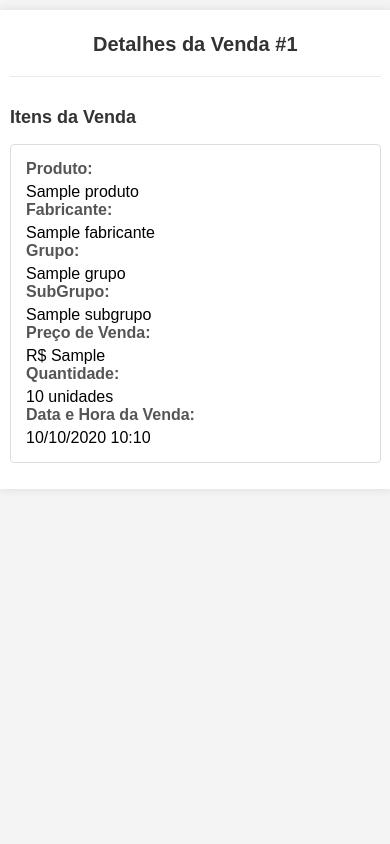
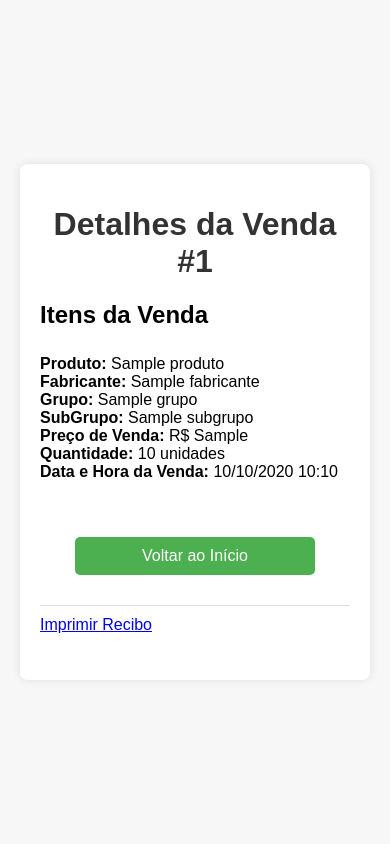
Before and after one commit to EricIkeda1/Projeto_Arquitetura_de_Software, a Django app: template Login/cadastro_app/templates/venda_detalhe.html in a window 390 px wide. Run offline with Django 3.2, Linux system fonts and the light colour scheme; the template is opened without the code that fills it: most values are stand-ins (such as "Sample title", 1, 10 or a date in 2020).

Commit message:
Pequenas melhorias

```diff
--- a/Login/cadastro_app/static/style_venda_detalhe.css
+++ b/Login/cadastro_app/static/style_venda_detalhe.css
@@ -1,76 +1,69 @@
 /* style_venda_detalhe.css */
 body {
-    font-family: 'Arial', sans-serif;
-    background-color: #f4f4f4;
+    font-family: Arial, sans-serif;
+    background-color: #f7f7f7;
     margin: 0;
+    padding: 0;
+    display: flex;
+    justify-content: center;
+    align-items: center;
+    min-height: 100vh; /* Alterado para min-height para garantir que o corpo da página tenha pelo menos a altura da janela de visualização */
+}
+
+.container {
+    width: 800px;
+    margin: 20px; /* Adicionado um espaçamento externo para separar o container da borda da janela */
+    padding: 20px;
+    background-color: #fff;
+    box-shadow: 0 0 10px rgba(0, 0, 0, 0.1);
+    border-radius: 8px;
+}
+
+h1 {
+    text-align: center;
+    color: #333;
+}
+
+.product-info {
+    margin-top: 20px;
+}
+
+.product-info h2 {
+    font-size: 24px;
+    margin-bottom: 10px;
+}
+
+ul {
+    list-style-type: none;
     padding: 0;
 }
 
-.container {
-    max-width: 1200px;
-    margin: 20px auto;
-    padding: 20px;
-    background-color: #ffffff;
-    box-shadow: 0 0 10px rgba(0, 0, 0, 0.1);
+ul li {
+    border-bottom: 1px solid #ddd;
+    padding: 10px 0;
 }
 
-h1 {
-    font-size: 24px;
-    color: #333;
-    text-align: center;
-    padding-bottom: 20px;
-    border-bottom: 1px solid #eaeaea;
+ul li:last-child {
+    border-bottom: none;
 }
 
-.product-info {
-    margin-top: 30px;
+strong {
+    font-weight: bold;
 }
 
-.product-info h2 {
-    font-size: 20px;
-    color: #333;
-    margin-bottom: 15px;
+.btn-voltar {
+    display: block;
+    width: 200px;
+    margin: 20px auto; /* Centralizado horizontalmente com margem superior e inferior de 20px */
+    padding: 10px 20px;
+    background-color: #4CAF50;
+    color: white;
+    text-align: center;
+    text-decoration: none;
+    border-radius: 5px;
+    transition: background-color 0.3s;
 }
 
-.product-info ul {
-    list-style: none;
-    padding: 0;
+.btn-voltar:hover {
+    background-color: #45a049;
 }
-
-.product-info li {
-    background-color: #fff;
-    border: 1px solid #ddd;
-    padding: 15px;
-    margin-bottom: 10px;
-    border-radius: 4px;
-    transition: all 0.3s ease;
-}
-
-.product-info li:hover {
-    box-shadow: 0 5px 15px rgba(0, 0, 0, 0.2);
-}
-
-.product-info strong {
-    display: block;
-    color: #555;
-    margin-bottom: 5px;
-}
-
-/* Estilos para dispositivos móveis */
-@media (max-width: 768px) {
-    .container {
-        width: 95%;
-        margin: 10px auto;
-        padding: 10px;
-    }
-
-    h1 {
-        font-size: 20px;
-    }
-
-    .product-info h2 {
-        font-size: 18px;
-    }
-}
-
-/* Adicione mais estilos conforme necessário */
--- a/Login/cadastro_app/templates/Inicio.html
+++ b/Login/cadastro_app/templates/Inicio.html
@@ -16,7 +16,6 @@
     <div id="mySidenav" class="sidenav">
         <a href="javascript:void(0)" class="closebtn" onclick="toggleNav()">×</a>
         <a href="{% url 'adicionar_grupo' %}">Adicionar grupos</a>
-        <a href="{% url 'listar_grupos' %}">Grupos</a>
         <a href="{% url 'adicionar_subgrupo' %}">Subgrupos</a>
         <a href="{% url 'adicionar_venda' %}">Vendas</a>
     </div>
--- a/Login/cadastro_app/templates/listar_grupos.html
+++ b/Login/cadastro_app/templates/listar_grupos.html
@@ -1,9 +1,13 @@
+{% load static %}
 <!DOCTYPE html>
 <html lang="en">
 <head>
     <meta charset="UTF-8">
+    <ul>
+        <li><a href="{% url 'inicio' %}">Inicio</a></li>
+    </ul>
     <title>Listar Grupos</title>
-    <link rel="stylesheet" href="style_listar_grupos.css">
+    <link rel="stylesheet" href="{% static 'style_listar_grupos.css' %}">
 </head>
 <body>
     <h1>Grupos</h1>
--- a/Login/cadastro_app/templates/venda_detalhe.html
+++ b/Login/cadastro_app/templates/venda_detalhe.html
@@ -3,7 +3,7 @@
 <html>
 <head>
     <title>Detalhes da Venda</title>
-    <link rel="stylesheet" type="text/css" href="{% static 'css/style_venda_detalhe.css' %}">
+    <link rel="stylesheet" type="text/css" href="{% static 'style_venda_detalhe.css' %}">
 </head>
 <body>
     <div class="container">
@@ -24,6 +24,11 @@
                 </li>
                 {% endfor %}
             </ul>
+            <ul class="button-list">
+                <li><a href="{% url 'inicio' %}" class="btn-voltar">Voltar ao Início</a></li>
+                <li><a href="#" class="btn-imprimir" onclick="window.print()">Imprimir Recibo</a></li>
+            </ul>
+
         </div>
     </div>
 </body>
```
Also changed, not shown: Login/cadastro_app/static/style_listar_grupos.css (+42 -36 lines), Login/cadastro_app/templates/adicionar_grupo.html (+8 -0 lines), Login/db.sqlite3.
